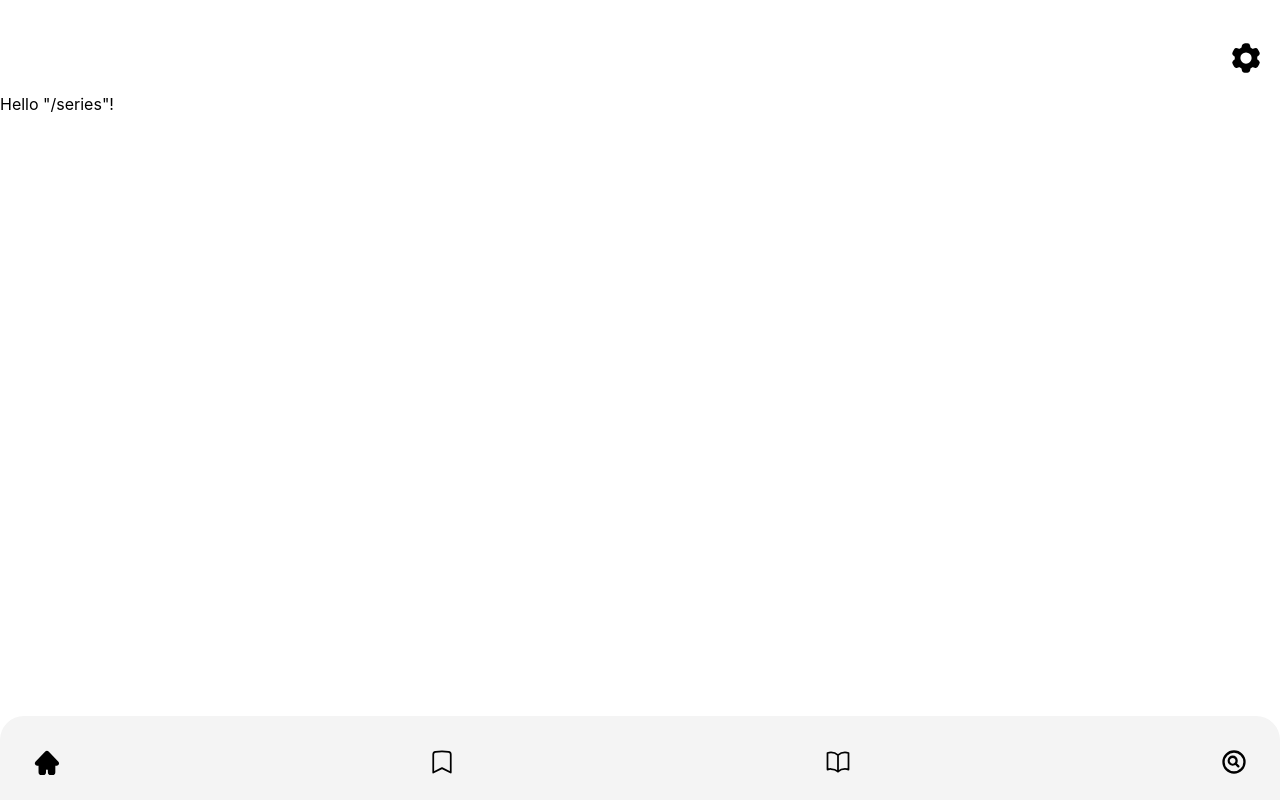
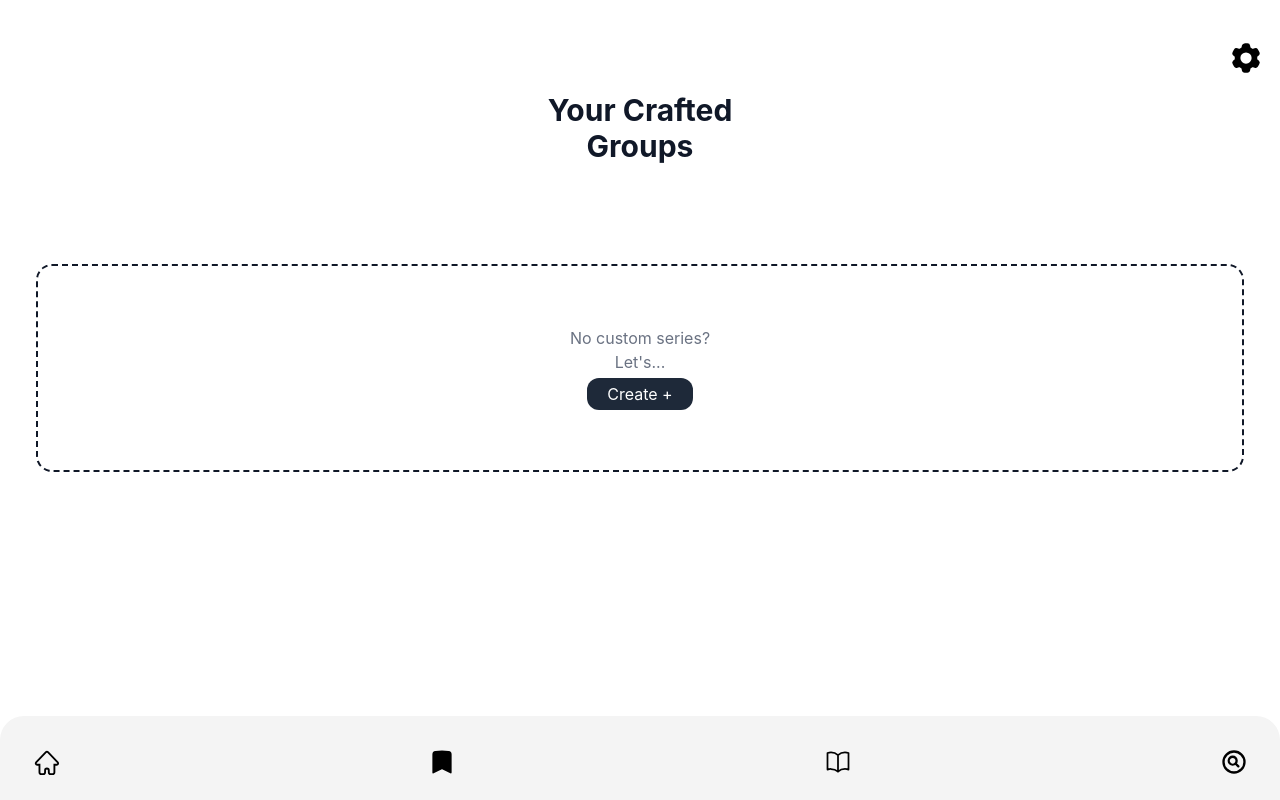
Before and after one commit to Battlertrunks/Library-collection-client, a React (Vite) app: page /series in a window 1280 px wide. Built offline with nearby package versions, Linux system fonts and the light colour scheme.

Commit message:
Adds Series page with empty (no saved data) for now   - Improves the nav buttons to be dependent on the route

```diff
--- a/src/components/MobileNav.tsx
+++ b/src/components/MobileNav.tsx
@@ -1,21 +1,16 @@
-import { Link } from "@tanstack/react-router";
+import { Link, useLocation } from "@tanstack/react-router";
 import "./MobileNav.css";
-import { useState } from "react";
 
 function MobileNav() {
-  const [currentPage, setCurrentPage] = useState<string>("home")
-
-  function setPage(pageName: string): void {
-    setCurrentPage(pageName);
-  }
+  const location = useLocation();
 
   return (
     <div className="mobile-nav flex justify-between w-full p-8 pb-6 rounded-t-3xl">
-      <Link to="/" onClick={() => setPage("home")}>
+      <Link to="/">
         <svg
           xmlns="http://www.w3.org/2000/svg"
           viewBox="0 0 15 15"
-          fill={currentPage === "home" ? "currentColor" : "none"}
+          fill={location.pathname === "/" ? "currentColor" : "none"}
           strokeWidth={1}
           stroke="currentColor"
           className="size-7"
@@ -23,10 +18,10 @@ function MobileNav() {
           <path d="M8.543 2.232a.75.75 0 0 0-1.085 0l-5.25 5.5A.75.75 0 0 0 2.75 9H4v4a1 1 0 0 0 1 1h1a1 1 0 0 0 1-1v-1a1 1 0 1 1 2 0v1a1 1 0 0 0 1 1h1a1 1 0 0 0 1-1V9h1.25a.75.75 0 0 0 .543-1.268l-5.25-5.5Z" />
         </svg>
       </Link>
-      <Link to="/series" onClick={() => setPage("series")}>
+      <Link to="/series">
         <svg
           xmlns="http://www.w3.org/2000/svg"
-          fill={currentPage === "series" ? "currentColor" : "none"}
+          fill={location.pathname === "/series" ? "currentColor" : "none"}
           viewBox="0 0 24 24"
           strokeWidth={1.5}
           stroke="currentColor"
@@ -39,10 +34,10 @@ function MobileNav() {
           />
         </svg>
       </Link>
-      <Link to="/library" onClick={() => setPage("library")}>
+      <Link to="/library">
         <svg
           xmlns="http://www.w3.org/2000/svg"
-          fill={currentPage === "library" ? "currentColor" : "none"}
+          fill={location.pathname === "/library" ? "currentColor" : "none"}
           viewBox="0 0 24 24"
           strokeWidth={1.5}
           stroke="currentColor"
@@ -55,9 +50,9 @@ function MobileNav() {
           />
         </svg>
       </Link>
-      <Link to="/search" onClick={() => setPage("search")}>
+      <Link to="/search">
         {
-          currentPage === "search" ?
+          location.pathname === "/search" ?
           <svg
             xmlns="http://www.w3.org/2000/svg"
             viewBox="0 0 24 24"
--- a/src/components/home-page/HomePage.tsx
+++ b/src/components/home-page/HomePage.tsx
@@ -1,6 +1,7 @@
 import ProgressChart from "./ProgressChart";
 import BooksWidget from "./BooksWidget";
 import FeaturedBook from "./FeaturedBook";
+import "./HomePage.css";
 
 const HomePage = () => {
   const progressItems = [
--- /dev/null
+++ b/src/components/series-page/Series.tsx
@@ -0,0 +1,26 @@
+import "./Series.css";
+// import { useState } from "react";
+
+function Series() {
+  // const [customSeries, setCustomSeries] = useState([]);
+
+  return (
+    <div className="text-center">
+      <h2 className="text-3xl font-bold text-gray-900">Your Crafted</h2>
+      <h2 className="text-3xl font-bold mb-25 text-gray-900">Groups</h2>
+
+      {/* If no custom series are stored */}
+      <div className="border-gray-900 text-gray-500 h-52 mx-9 rounded-2xl border-dashed border-2 flex flex-col items-center justify-center">
+        <p>No custom series?</p>
+        <div className="flex flex-col justify-center items-center">
+          <p className="mb-1">Let's...</p>
+          <button className="bg-gray-800 text-white py-1 px-5 rounded-xl">Create +</button>
+        </div>
+      </div>
+
+      {/* If the user alreayd has series saved */}
+    </div>
+  );
+}
+
+export default Series;
--- a/src/routes/series.tsx
+++ b/src/routes/series.tsx
@@ -1,9 +1,14 @@
 import { createFileRoute } from "@tanstack/react-router";
+import Series from "../components/series-page/Series";
 
 export const Route = createFileRoute("/series")({
   component: RouteComponent,
 });
 
 function RouteComponent() {
-  return <div>Hello "/series"!</div>;
+  return (
+    <div>
+      <Series />
+    </div>
+  );
 }
```
Also changed, not shown: src/components/series-page/Series.css (added).
